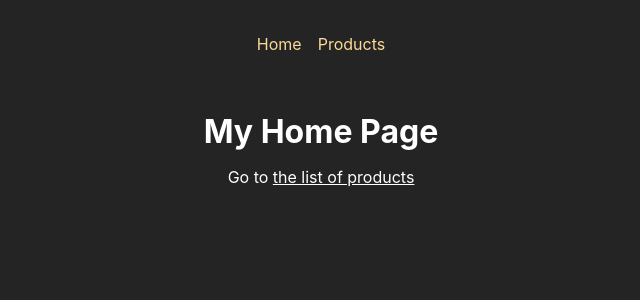
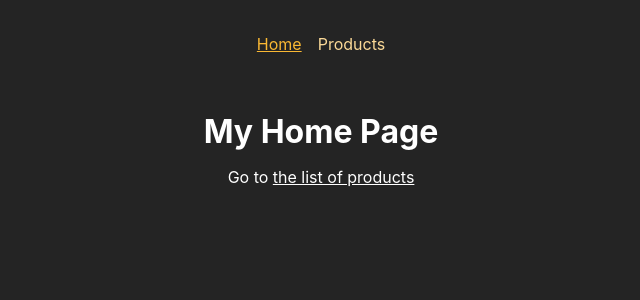
Before and after one commit to ciubiadi/My-Learning-Journey, a React (Create React App) app in the folder React/Udemy-React-Complete-Guide/RoutingPractice/: page / in a window 1280 px wide. Shown: the top 300 px of the page, without its empty margins (319-959 px from the left). Built offline with nearby package versions, Linux system fonts and the light colour scheme.

Commit message:
Working with Navigation Links(NavLink)

```diff
--- a/React/Udemy-React-Complete-Guide/RoutingPractice/src/components/MainNavigation.js
+++ b/React/Udemy-React-Complete-Guide/RoutingPractice/src/components/MainNavigation.js
@@ -1,4 +1,4 @@
-import { Link } from "react-router-dom";
+import { NavLink } from "react-router-dom";
 import styles from './MainNavigation.module.css';
 
 const MainNavigation = () => {
@@ -6,8 +6,27 @@
         <header className={styles.header}>
             <nav>
                 <ul className={styles.list}>
-                    <li><Link to="/">Home</Link></li>
-                    <li><Link to="/products">Products</Link></li>
+                    <li>
+                        <NavLink
+                            to="/"
+                            className={({isActive}) =>
+                                isActive ? styles.active : undefined
+                            }
+                            end={true}
+                        >
+                            Home
+                        </NavLink>
+                    </li>
+                    <li>
+                        <NavLink
+                            to="/products"
+                            className={({isActive}) =>
+                                isActive ? styles.active : undefined
+                            }
+                        >
+                            Products
+                        </NavLink>
+                    </li>
                 </ul>
             </nav>
         </header>
```
Also changed, not shown: React/Udemy-React-Complete-Guide/RoutingPractice/src/App.js (line endings or trailing spaces).
